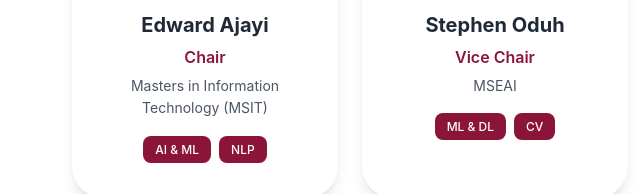
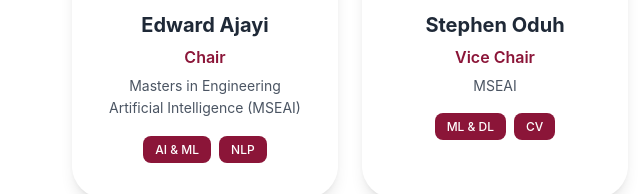
Before and after one commit to researchclubcmuafrica/researchclubcmuafrica.github.io, a plain HTML site: page members.html in a window 1280 px wide. Shown: the part 847-1041 px from the top of the page, 0-640 px from the left. Drawn offline with Linux system fonts and the light colour scheme.

Commit message:
Edited Edwards Progrma

```diff
--- a/members.html
+++ b/members.html
@@ -83,7 +83,7 @@
                 <h3 class="executive-name">Edward Ajayi</h3>
                 <p class="executive-position">Chair</p>
                 <p class="executive-course">
-                  Masters in Information Technology (MSIT)
+                  Masters in Engineering Artificial Intelligence (MSEAI)
                 </p>
                 <div class="research-tags">
                   <span class="tag">AI & ML</span>
```
